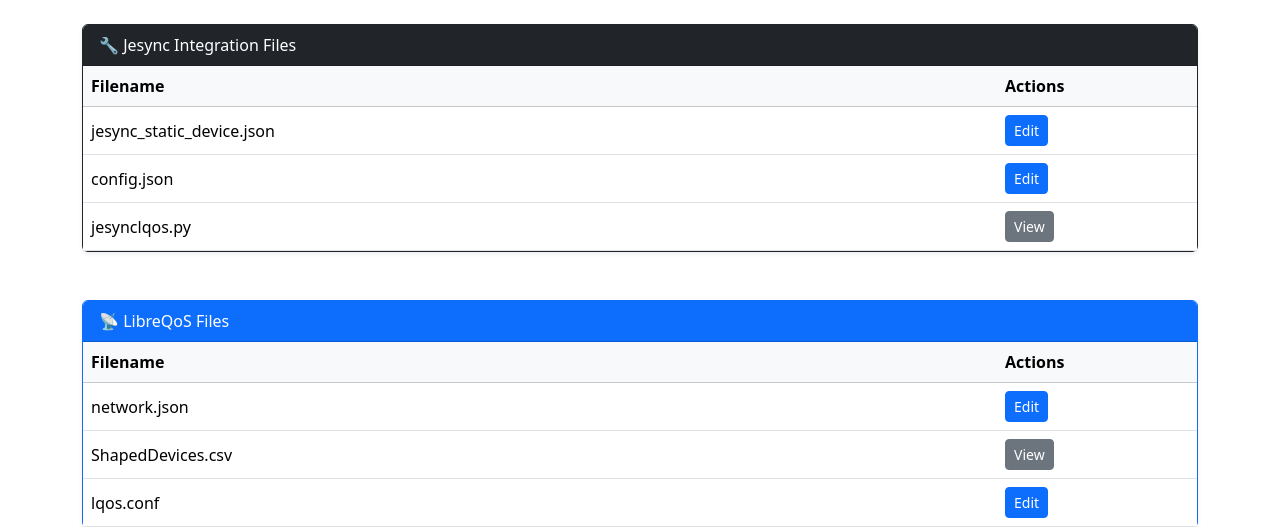
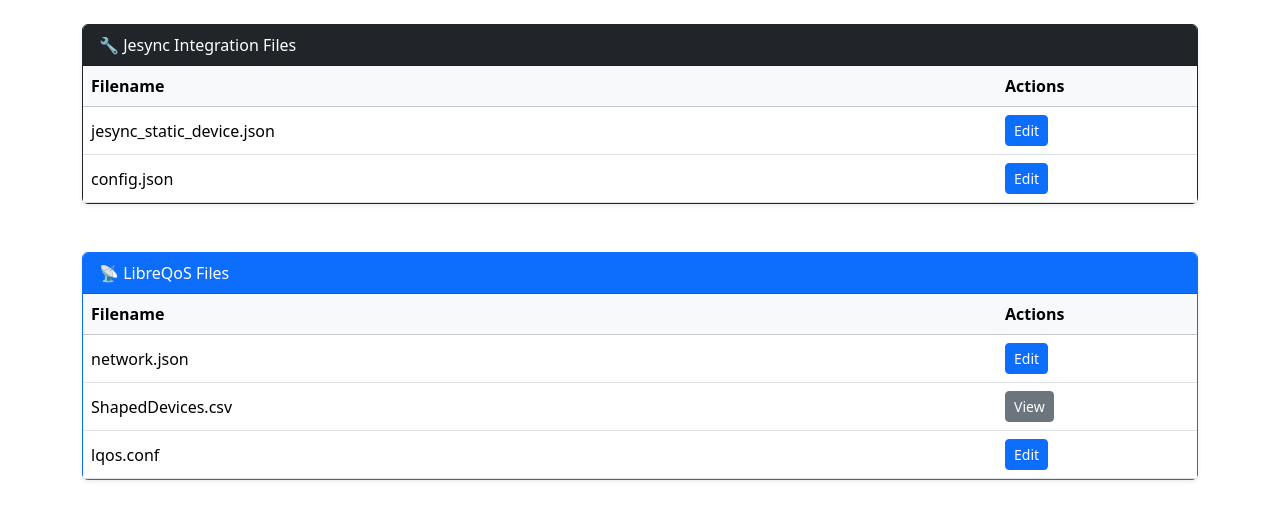
Before and after one commit to phminer101/jesync_dashboard_for_LibreQoS-Mikrotik_Integration, a Flask app: page /dashboard in a window 1280 px wide. Shown: the part 141-668 px from the top of the page. Run offline with Flask 3, Linux system fonts and the light colour scheme; a user stored in the database is signed in.

Commit message:
Update dashboard.html

```diff
--- a/templates/dashboard.html
+++ b/templates/dashboard.html
@@ -23,7 +23,7 @@
             </thead>
             <tbody>
               {% for file in files %}
-                {% if file in ["jesync_static_device.json", "config.json", "jesynclqos.py"] %}
+                {% if file in ["jesync_static_device.json", "config.json", "updatecsv.py"] %}
                 <tr>
                   <td class="align-middle">{{ file }}</td>
                   <td>
```
